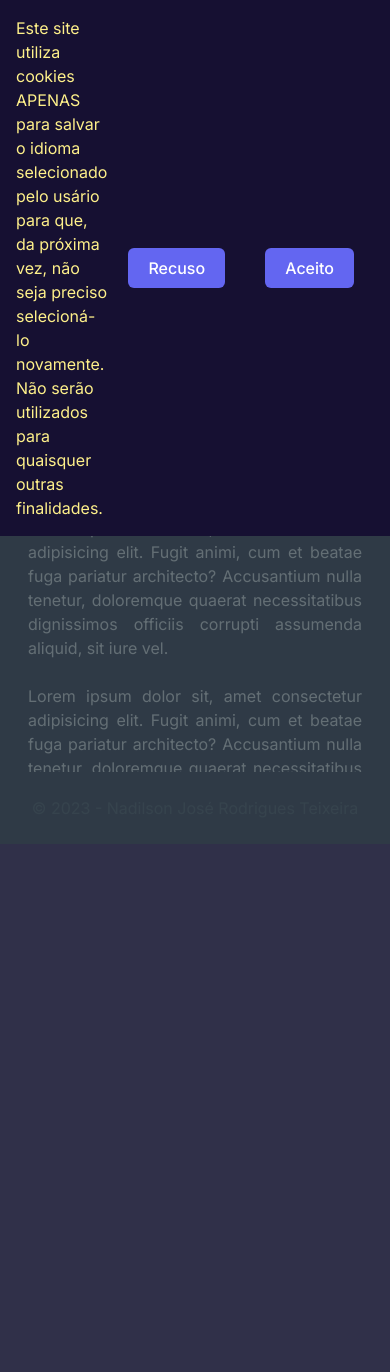
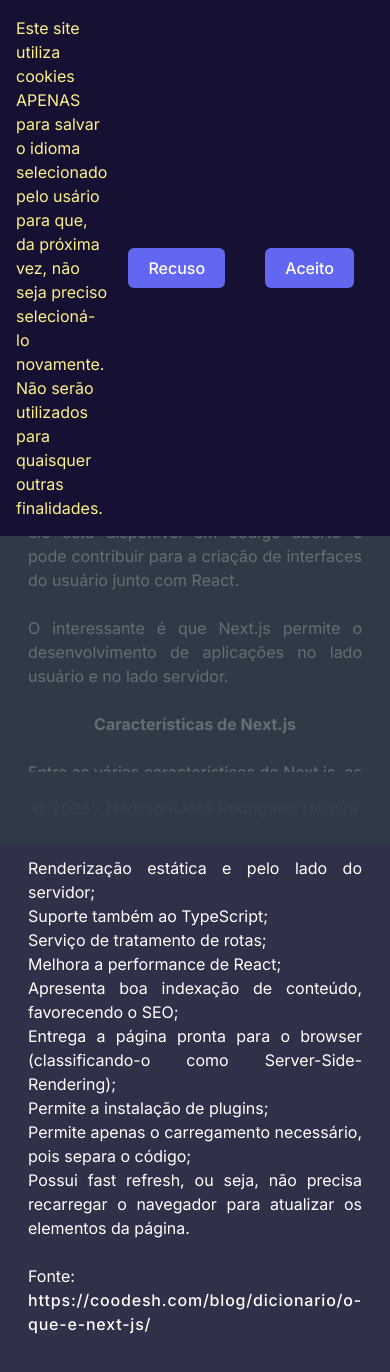
Before and after one commit to Nadilson-IFPE/basic-nextjs-markdown-multilang-blog, a Next.js app: page / in a window 390 px wide. Shown: the top 1372 px of the page. Before the commit the page ends 968 px from the top, so only its background shows below. Built offline with nearby package versions, Linux system fonts and the light colour scheme.

Commit message:
Componente Home, textos de amostras

```diff
--- a/src/components/About.tsx
+++ b/src/components/About.tsx
@@ -1,33 +1,70 @@
+import Image from "next/image";
+import Link from "next/link";
 import React from "react";
+import me from "../../public/images/me.png"
+import github from '../../public/images/github.png'
+import whatsapp from '../../public/images/whatsapp.png'
 
 const AboutPage = () => {
     return (
         <>
-            <div className="flex-shrink mx-auto p-5 md:text-xl lg:text-2xl xl:text-4xl text-justify text-white">
+            <div className="flex-shrink mx-auto p-5 md:text-xl lg:text-2xl text-justify text-white">
+                <div className="flex flex-wrap justify-center">
+                    <Image src={me} alt="Nadilson" className="shadow-lg rounded-full max-w-full h-auto align-middle border-none" height={200} width={200} />
+                </div>
+                <div className="flex flex-wrap justify-center">
+                    <h1 className="pt-5 pb-10 text-white text-2xl font-bold underline decoration-sky-300 decoration-wavy underline-offset-8 dark:text-white lg:text-3xl">
+                        Olá.
+                    </h1>
+                </div>
                 <p className="mb-6">
-                    Lorem ipsum dolor sit, amet consectetur adipisicing elit. Fugit
-                    animi, cum et beatae fuga pariatur architecto? Accusantium
-                    nulla tenetur, doloremque quaerat necessitatibus dignissimos
-                    officiis corrupti assumenda aliquid, sit iure vel.
+                    Meu nome é Nadilson. Sou desenvolvedor de software e, também, Historiador. No momento,
+                    além de estar procurando emprego novo, tenho investido meu tempo livre para "brincar"
+                    com várias tecnologias e frameworks, mas sem deixar de ler meus livros e artigos
+                    relacionados às duas áreas a que pertenço. Também sou chegado em tocar guitarra. Tanto
+                    que tenho três, cada uma com uma afinação diferente para tocar Metal Extremo (Drop C,
+                    Drop D e Drop C#), uma desculpa que usei para torrar dinheiro com guitarras.
                 </p>
-                <p className="mb-6">
-                    Lorem ipsum dolor sit, amet consectetur adipisicing elit. Fugit
-                    animi, cum et beatae fuga pariatur architecto? Accusantium
-                    nulla tenetur, doloremque quaerat necessitatibus dignissimos
-                    officiis corrupti assumenda aliquid, sit iure vel.
-                </p>
-                <p className="mb-6">
-                    Lorem ipsum dolor sit, amet consectetur adipisicing elit. Fugit
-                    animi, cum et beatae fuga pariatur architecto? Accusantium
-                    nulla tenetur, doloremque quaerat necessitatibus dignissimos
-                    officiis corrupti assumenda aliquid, sit iure vel.
-                </p>
-                <p className="mb-6">
-                    Lorem ipsum dolor sit, amet consectetur adipisicing elit. Fugit
-                    animi, cum et beatae fuga pariatur architecto? Accusantium
-                    nulla tenetur, doloremque quaerat necessitatibus dignissimos
-                    officiis corrupti assumenda aliquid, sit iure vel.
-                </p>
+
+                <div className="mt-1 flex justify-center">
+                    <div className="flex space-x-4 font-medium text-gray-800 dark:text-white sm:block md:flex lg:flex"></div>
+                    <p className="text-white">Encontre-me em:</p>
+                    <Link
+                        href="https://github.com/Nadilson-IFPE"
+                        className="px-3 font-medium uppercase tracking-wider transition-colors hover:text-yellow-500 dark:text-white"
+                        target="_blank"
+                        rel="noreferrer"
+                        passHref>
+                        <Image
+                            src={github}
+                            alt="Github de Nadilson José Rodrigues Teixeira"
+                            priority={true}
+                            className="transform transition duration-500 hover:scale-105"
+                            width={30}
+                            height={30}
+                            placeholder="blur"
+                        />
+                    </Link>
+
+                    <Link
+                        href="https://wa.me/+5581986723962"
+                        className="font-medium uppercase tracking-wider transition-colors hover:text-yellow-500 dark:text-white"
+                        target="_blank"
+                        rel="noreferrer"
+                        passHref>
+                        <Image
+                            src={whatsapp}
+                            alt="WhatsApp de Nadilson José Rodrigues Teixeira"
+                            priority={true}
+                            className={
+                                'transform transition duration-500 hover:scale-105'
+                            }
+                            width={30}
+                            height={30}
+                            placeholder="blur"
+                        />
+                    </Link>
+                </div>
             </div>
         </>
     )
--- /dev/null
+++ b/src/components/Home.tsx
@@ -0,0 +1,68 @@
+import Image from "next/image";
+import React from "react";
+import nextjs from "../../public/images/nextjs.png"
+import Link from 'next/link';
+
+const HomePage = () => {
+    return (
+        <>
+            <div className="flex-shrink mx-auto p-5 md:text-xl lg:text-2xl text-justify text-white">
+                <div className="flex flex-wrap justify-center">
+                    <Image src={nextjs} alt="Next.js" className="shadow-lg rounded-full max-w-full h-auto align-middle border-none" height={200} width={200} />
+                </div>
+                <div className="flex flex-wrap justify-center">
+                    <h1 className="pt-5 pb-10 text-white text-2xl font-bold underline decoration-sky-300 decoration-wavy underline-offset-8 dark:text-white lg:text-3xl">
+                        Sobre o Next.js
+                    </h1>
+                </div>
+                <p className="mb-6">
+                    Next.js é um framework React criado em 2016 pela Vercel e sob a licença MIT. Hoje, ele está
+                    disponível em código aberto e pode contribuir para a criação de interfaces do usuário junto com React.
+                </p>
+                <p className="mb-6">
+                    O interessante é que Next.js permite o desenvolvimento de aplicações no lado usuário e no lado servidor.
+                </p>
+                <p className="mb-6">
+                    <p className="text-center font-bold">Características de Next.js</p>
+                    <br />
+
+                    Entre as várias características de Next.js, as quais o diferenciam de
+                    outros frameworks da família JavaScript, estão:
+                    <br /> <br />
+                    Renderização estática e pelo lado do servidor;
+                    <br />
+                    Suporte também ao TypeScript;
+                    <br />
+                    Serviço de tratamento de rotas;
+                    <br />
+                    Melhora a performance de React;
+                    <br />
+                    Apresenta boa indexação de conteúdo, favorecendo o SEO;
+                    <br />
+                    Entrega a página pronta para o browser (classificando-o como Server-Side-Rendering);
+                    <br />
+                    Permite a instalação de plugins;
+                    <br />
+                    Permite apenas o carregamento necessário, pois separa o código;
+                    <br />
+                    Possui fast refresh, ou seja, não precisa recarregar o navegador para atualizar os elementos da página.
+                    <br /> <br />
+                    Fonte: {' '}
+                    <Link
+                        className="font-medium tracking-wider transition-colors hover:text-yellow-500 dark:text-white"
+                        href="https://coodesh.com/blog/dicionario/o-que-e-next-js/"
+                        passHref
+                        target="_blank"
+                        rel="noreferrer"
+                    >
+                        https://coodesh.com/blog/dicionario/o-que-e-next-js/
+                    </Link>
+                </p>
+
+            </div>
+        </>
+    )
+};
+
+
+export default HomePage;
--- a/src/locales/pt.ts
+++ b/src/locales/pt.ts
@@ -4,5 +4,33 @@
     nav_about: 'Sobre',
 
     about_page_greeting: 'Olá.',
-    about_page_text: 'Meu nome é Nadilson. Sou desenvolvedor de software e, também, Historiador. No momento, além de estar procurando emprego novo, tenho investido meu tempo livre para "brincar" com várias tecnologias e frameworks, mas sem deixar de ler meus livros e artigos relacionados às duas áreas a que pertenço. Também sou chegado em tocar guitarra. Tanto que tenho três, cada uma com uma afinação diferente para tocar Metal Extremo (Drop C, Drop D e Drop C#), uma desculpa que usei para torrar dinheiro em guitarras.'
+    about_page_text: 'Meu nome é Nadilson. Sou desenvolvedor de software e, também, Historiador. No momento, além de estar procurando emprego novo, tenho investido meu tempo livre para "brincar" com várias tecnologias e frameworks, mas sem deixar de ler meus livros e artigos relacionados às duas áreas a que pertenço. Também sou chegado em tocar guitarra. Tanto que tenho três, cada uma com uma afinação diferente para tocar Metal Extremo (Drop C, Drop D e Drop C#), uma desculpa que usei para torrar dinheiro em guitarras.',
+    about_page_find_me_at: 'Encontre-me em:',
+
+    home_page_title: 'Sobre o Next.js',
+    home_page_p1: 'Next.js é um framework React criado em 2016 pela Vercel e sob a licença MIT. Hoje, ele está disponível em código aberto e pode contribuir para a criação de interfaces do usuário junto com React.',
+    home_page_p2: 'O interessante é que Next.js permite o desenvolvimento de aplicações no lado usuário e no lado servidor.',
+    home_page_p3: 'Características de Next.js',
+    home_page_p4: `Entre as várias características de Next.js, as quais o diferenciam de
+    outros frameworks da família JavaScript, estão:
+    <br /> <br />
+    Renderização estática e pelo lado do servidor;
+    <br />
+    Suporte também ao TypeScript;
+    <br />
+    Serviço de tratamento de rotas;
+    <br />
+    Melhora a performance de React;
+    <br />
+    Apresenta boa indexação de conteúdo, favorecendo o SEO;
+    <br />
+    Entrega a página pronta para o browser (classificando-o como Server-Side-Rendering);
+    <br />
+    Permite a instalação de plugins;
+    <br />
+    Permite apenas o carregamento necessário, pois separa o código;
+    <br />
+    Possui fast refresh, ou seja, não precisa recarregar o navegador para atualizar os elementos da página.
+    <br /> <br />
+    Fonte: {' '}`,
 }
--- a/src/pages/index.tsx
+++ b/src/pages/index.tsx
@@ -1,12 +1,12 @@
 import React from "react";
 
 import { NextPage } from 'next';
-import AboutPage from '@/components/About';
+import HomePage from "@/components/Home";
 
 
 const Home: NextPage = () => {
   return (
-    <AboutPage />
+    <HomePage />
   );
 }
 
```
Also changed, not shown: src/locales/en.ts (+28 -1 lines), public/images/nextjs.png (added).
